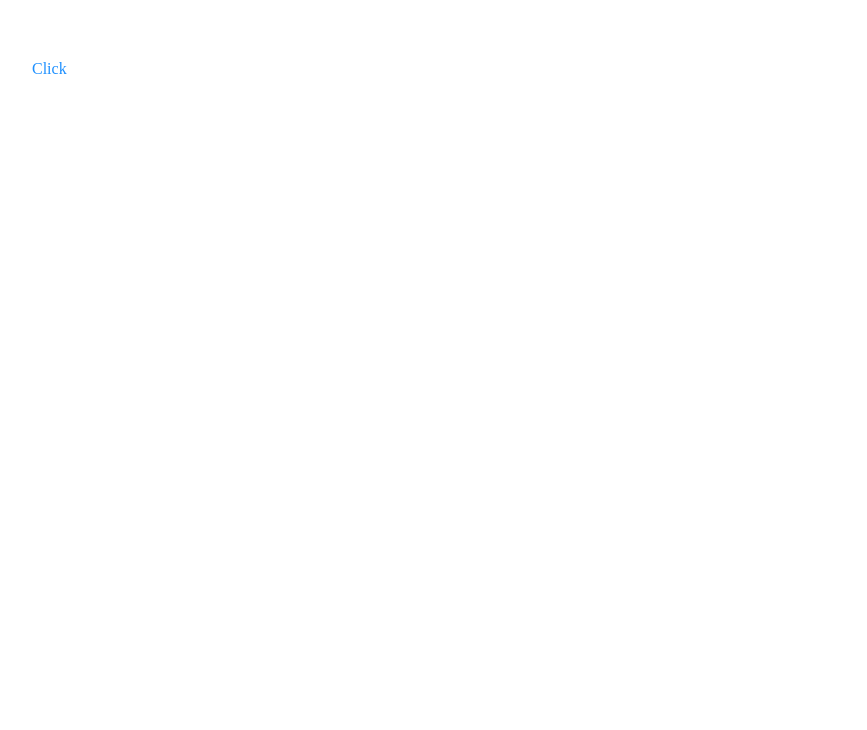
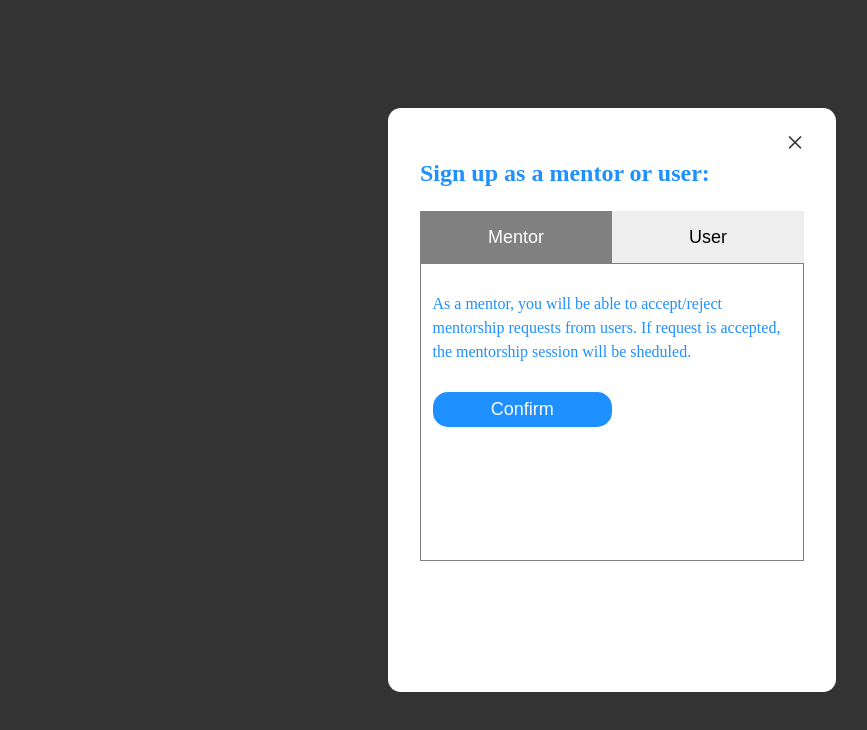
Before and after one commit to StephenAraka/Free-Mentors, a plain HTML site: page pages/welcome.html in a window 1280 px wide. Shown: the whole page, without its empty margins (28-895 px from the left). Drawn offline with Linux system fonts and the light colour scheme.

Commit message:
feature:modify welcoming modal

```diff
--- a/assets/css/welcome.css
+++ b/assets/css/welcome.css
@@ -17,7 +17,7 @@ body {
 }
 
 .tabContainer .buttonContainer button {
-    width: 25%;
+    width: 50%;
     height: 100%;
     float: left;
     border: none;
@@ -32,14 +32,14 @@ body {
     background-color: #d7d4d4;
 }
 
+
 .tabContainer .tabPanel {
     height: 85%;
-    background-color: gray;
-    color: white;
-    text-align: center;
-    padding-top: 105px;
+    border: 1px gray solid;
+    color: dodgerblue;
+    text-align: left;
+    padding: 3% 3%;
     box-sizing: border-box;
-    font-size: 22px;
     display: none;
 }
 
@@ -53,12 +53,12 @@ body {
     top: 0;
     left: 0;
     z-index: 10;
-    opacity: 0;
-    visibility: hidden;
+    opacity: 1;
+    visibility: visible;
 }
 
 .modal__content {
-    width: 75%;
+    width: 30%;
     height: 65%;
     background-color: #fff;
     position: absolute;
@@ -67,12 +67,12 @@ body {
     transform: translate(-50%, -50%);
     padding: 2em;
     border-radius: .8em;
-    opacity: 0;
-    visibility: hidden;
+    opacity: 1;
+    visibility: visible;
     transition: all .5s;
 }
 
-#modal:target {
+/* #modal:target {
     opacity: 1;
     visibility: visible;
 }
@@ -80,7 +80,7 @@ body {
 #modal:target .modal__content {
     opacity: 1;
     visibility: visible;
-}
+} */
 
 a:link, a:visited {
     text-decoration: none;
@@ -108,3 +108,15 @@ a:link, a:visited {
     color: dodgerblue;
     margin: 2em;
 }
+
+.btn-login {
+    width: 50%;
+    background-color: dodgerblue;
+    border: 2px solid dodgerblue;
+    color: white;
+    border-radius: 15px;
+    padding: 5px;
+    font-size: 18px;
+    cursor: pointer;
+    margin: 12px 0;
+}
--- a/js/welcome.js
+++ b/js/welcome.js
@@ -1,18 +1,17 @@
 var tabButtons = document.querySelectorAll(".tabContainer .buttonContainer button");
 var tabPanels = document.querySelectorAll(".tabContainer .tabPanel");
 
-const showPanel = (panelIndex, colorCode) => {
+const showPanel = (panelIndex) => {
     tabButtons.forEach((node) => {
         node.style.backgroundColor = "";
         node.style.color = "";
     });
-    tabButtons[panelIndex].style.backgroundColor = colorCode;
+    tabButtons[panelIndex].style.backgroundColor = "gray";
     tabButtons[panelIndex].style.color = "white";
     tabPanels.forEach((node) => {
         node.style.display="none";
     });
     tabPanels[panelIndex].style.display = "block";
-    tabPanels[panelIndex].style.backgroundColor = colorCode;
 }
 
-showPanel(0, '#f44336')
+showPanel(0)
--- a/pages/welcome.html
+++ b/pages/welcome.html
@@ -1,5 +1,6 @@
 <!DOCTYPE html>
 <html lang="en">
+
 <head>
     <meta charset="UTF-8">
     <meta name="viewport" content="width=device-width, initial-scale=1.0">
@@ -8,27 +9,30 @@
     <link rel="stylesheet" href="/assets/css/welcome.css">
     <title>Welcome to Free Mentors</title>
 </head>
+
 <body>
-    <a href="#modal" class="modal-open">Click</a>
-
     <div class="modal" id="modal">
         <div class="modal__content">
             <a href="#" class="modal-close">&times;</a>
-            <h2 class="modal__heading">Steve</h2>
+            <h2 class="modal__heading">Sign up as a mentor or user:</h2>
             <div class="tabContainer">
                 <div class="buttonContainer">
-                    <button onclick="showPanel(0, '#f44336')">Tab 1</button>
-                    <button onclick="showPanel(1, '#4caf50')">Tab 2</button>
-                    <button onclick="showPanel(2, '#2196f3')">Tab 3</button>
-                    <button onclick="showPanel(3, '#ff5722')">Tab 4</button>
+                    <button onclick="showPanel(0)">Mentor</button>
+                    <button onclick="showPanel(1)">User</button>
                 </div>
-                <div class="tabPanel">Tab 1: Content</div>
-                <div class="tabPanel">Tab 2: Content</div>
-                <div class="tabPanel">Tab 3: Content</div>
-                <div class="tabPanel">Tab 4: Content</div>
+                <div class="tabPanel">
+                    <p class="modal__paragraph">As a mentor, you will be able to accept/reject mentorship requests from
+                        users. If request is accepted, the mentorship session will be sheduled.</p>
+                    <input type="button" value="Confirm" class="btn-login">
+                </div>
+                <div class="tabPanel">
+                    <p class="modal__paragraph">As a user, you will be able to request mentors for mentorship sessions. If request is accepted, the mentorship session will be sheduled.</p>
+                    <input type="button" value="Confirm" class="btn-login">
+                </div>
             </div>
         </div>
     </div>
     <script src="/js/welcome.js"></script>
 </body>
+
 </html>
```
